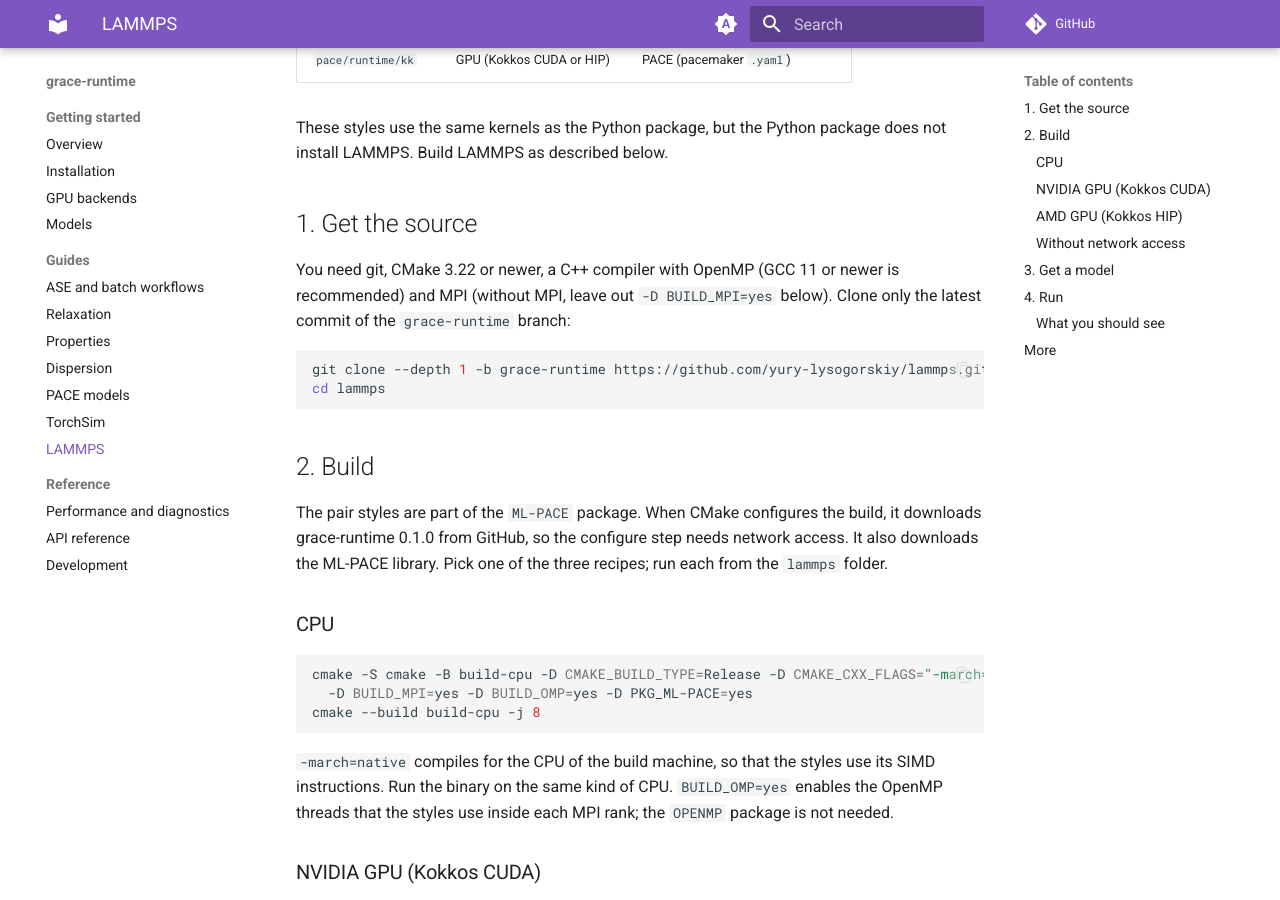
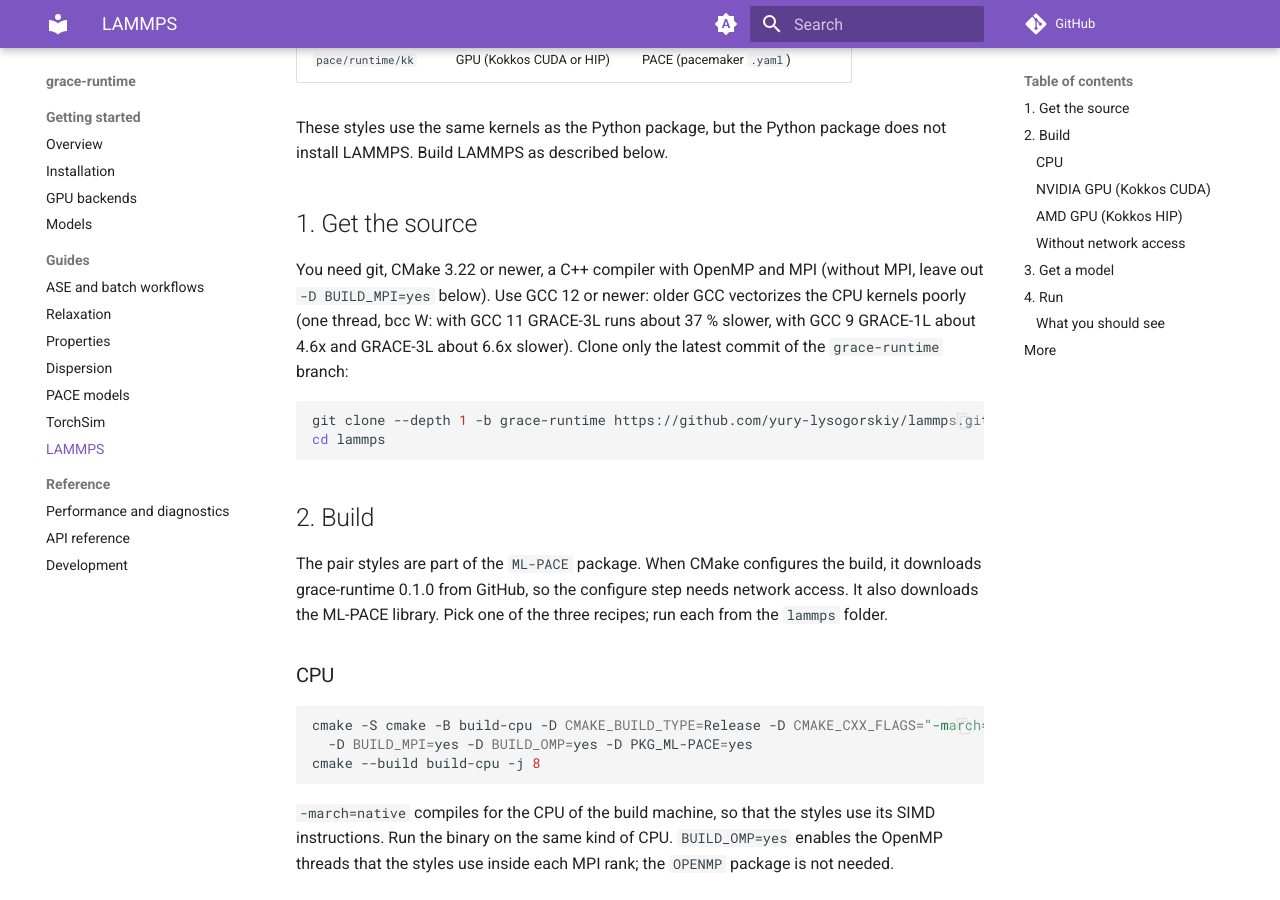
Before and after one commit to ICAMS/grace-runtime, an MkDocs documentation site: the page built from docs/lammps.md, in a window 1280 px wide and 900 px high, scrolled down 408 px. Built offline with MkDocs 1.6.1 and Material for MkDocs 9.7.7, drawn with Linux system fonts in a browser that asks for light colours; comment, search, counter and statistics services are not loaded.

Commit message:
docs: GCC 12 or newer for source builds (CPU kernels)
GCC 11 builds GRACE-3L about 37 % slower, GCC 9 up to 6.6x slower (one thread, bcc W).

````diff
--- a/docs/lammps.md
+++ b/docs/lammps.md
@@ -17,8 +17,10 @@ LAMMPS as described below.
 
 ## 1. Get the source
 
-You need git, CMake 3.22 or newer, a C++ compiler with OpenMP (GCC 11 or newer is recommended) and MPI (without MPI,
-leave out `-D BUILD_MPI=yes` below). Clone only the latest commit of the `grace-runtime` branch:
+You need git, CMake 3.22 or newer, a C++ compiler with OpenMP and MPI (without MPI, leave out `-D BUILD_MPI=yes`
+below). Use GCC 12 or newer: older GCC vectorizes the CPU kernels poorly (one thread, bcc W: with GCC 11 GRACE-3L runs
+about 37 % slower, with GCC 9 GRACE-1L about 4.6x and GRACE-3L about 6.6x slower). Clone only the latest commit of the
+`grace-runtime` branch:
 
 ```bash
 git clone --depth 1 -b grace-runtime https://github.com/yury-lysogorskiy/lammps.git
````
Also changed, not shown: docs/installation.md (+2 -1 lines).
